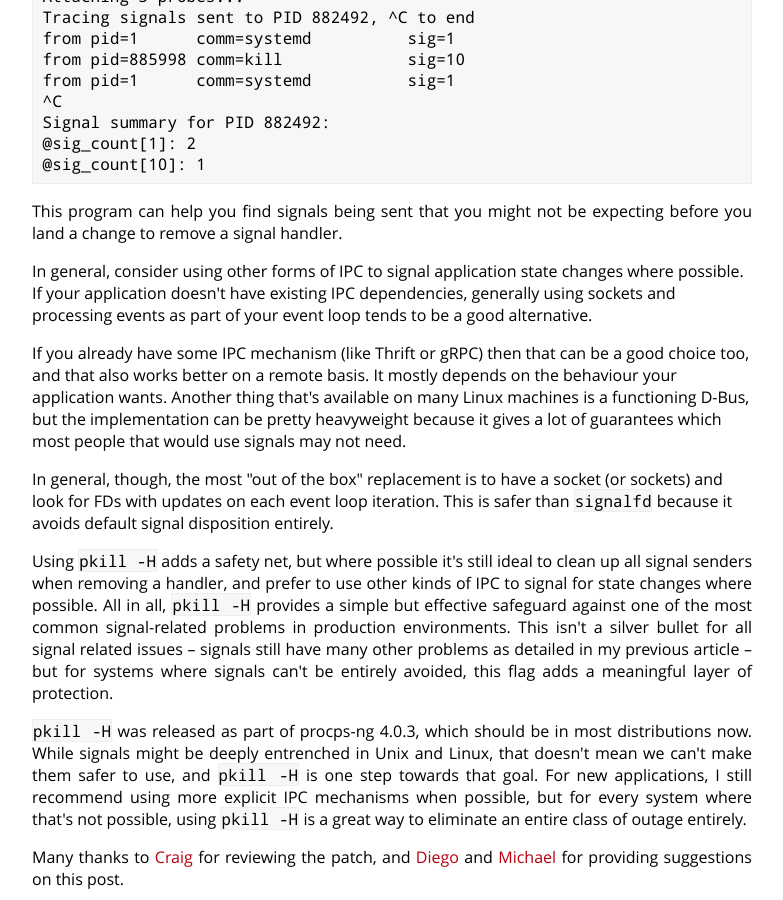
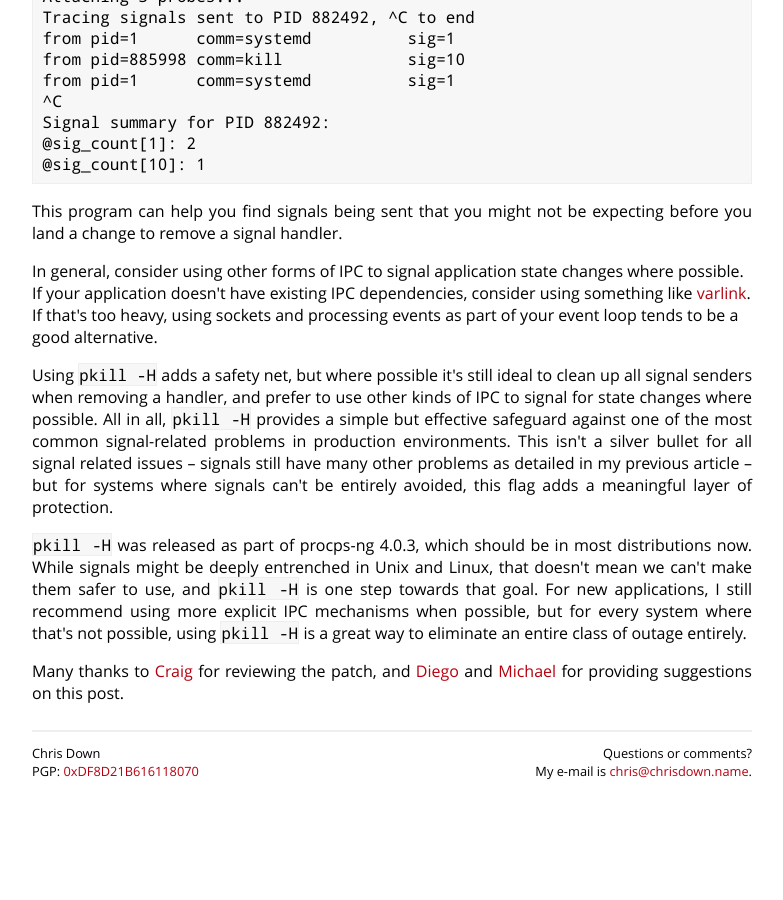
Before and after one commit to cdown/chrisdown.name, a Jekyll site: the page built from _posts/2025-05-12-safer-signal-sending-with-pkill-require-handler.md, in a window 1280 px wide and 900 px high, scrolled down 8014 px. Shown: the whole window, without its empty margins (248-1031 px from the left). Built offline with Jekyll 4.4.1, drawn with Linux system fonts in a browser that asks for light colours; after the commit the page ends 8820 px from its top, so only the background shows below that.

Commit message:
rh post: Whittle down varlink point

```diff
--- a/_posts/2025-05-12-safer-signal-sending-with-pkill-require-handler.md
+++ b/_posts/2025-05-12-safer-signal-sending-with-pkill-require-handler.md
@@ -438,19 +438,9 @@ expecting before you land a change to remove a signal handler.
 {% sidenote %}
 In general, consider using other forms of IPC to signal application state
 changes where possible. If your application doesn't have existing IPC
-dependencies, generally using sockets and processing events as part of your
-event loop tends to be a good alternative.
-
-If you already have some IPC mechanism (like Thrift or gRPC) then that can be a
-good choice too, and that also works better on a remote basis. It mostly
-depends on the behaviour your application wants. Another thing that's available
-on many Linux machines is a functioning D-Bus, but the implementation can be
-pretty heavyweight because it gives a lot of guarantees which most people that
-would use signals may not need.
-
-In general, though, the most "out of the box" replacement is to have a socket
-(or sockets) and look for FDs with updates on each event loop iteration. This
-is safer than `signalfd` because it avoids default signal disposition entirely.
+dependencies, consider using something like [varlink](https://varlink.org/). If
+that's too heavy, using sockets and processing events as part of your event
+loop tends to be a good alternative.
 {% endsidenote %}
 
 Using `pkill -H` adds a safety net, but where possible it's still ideal to
```
